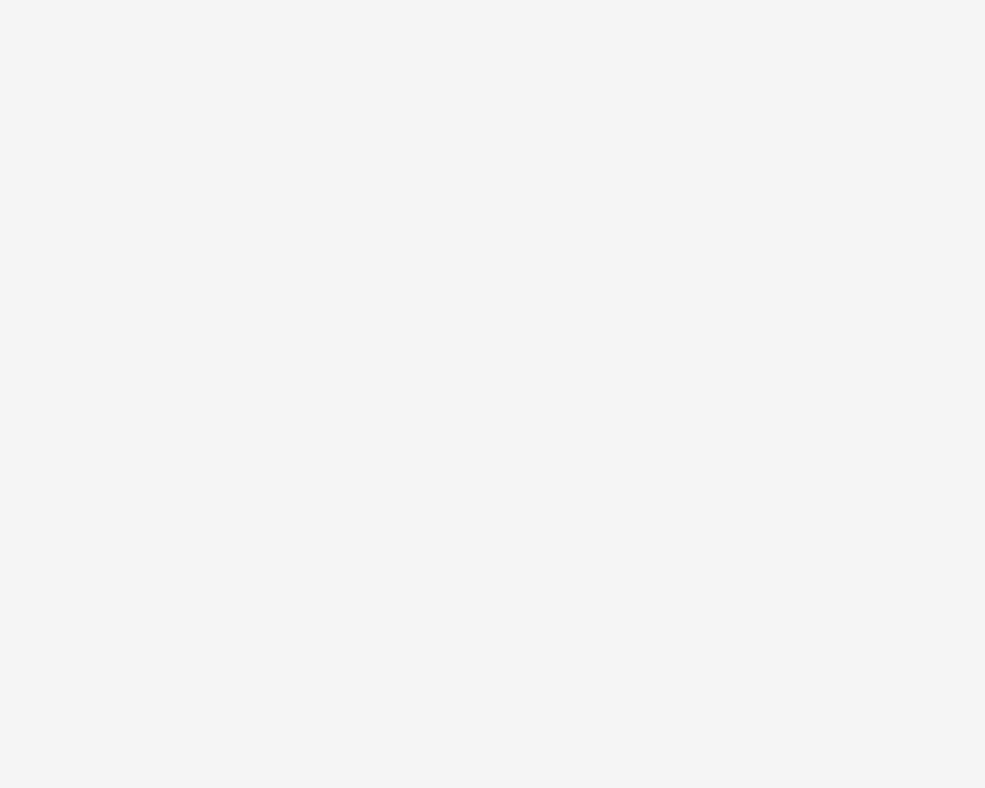
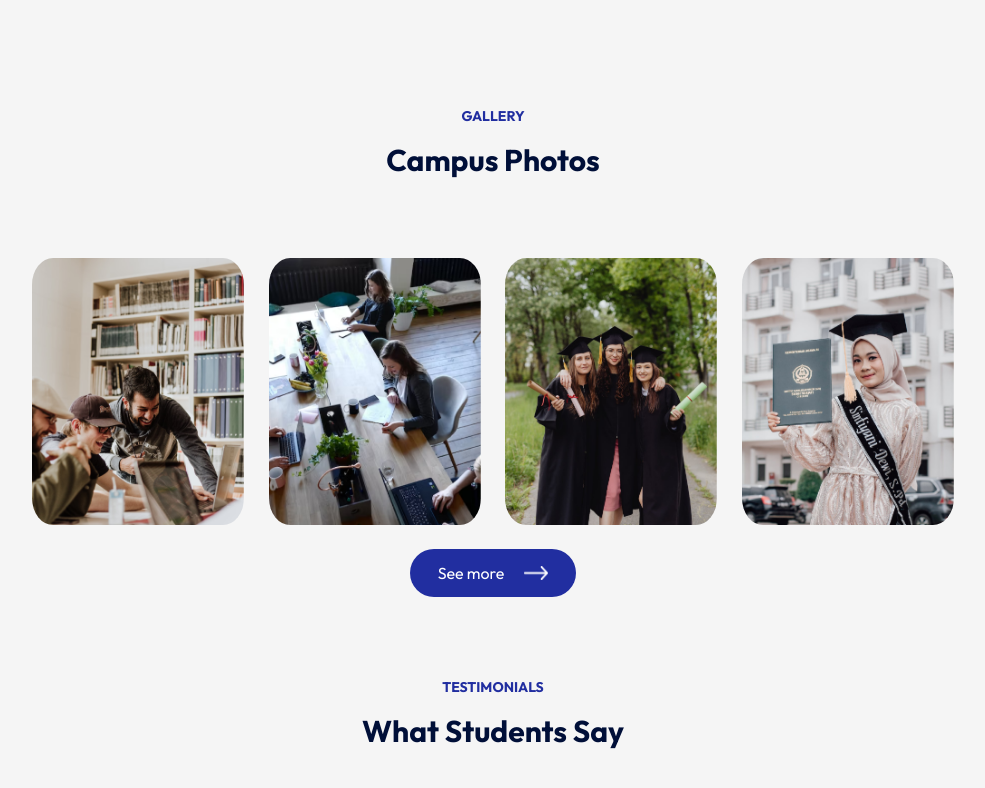
Before and after one commit to johnberry3/Edusity, a React (Vite) app: page / in a window 1280 px wide. Shown: the part 1816-2604 px from the top of the page, without its empty margins (147-1132 px from the left). Before the commit the page ends 1922 px from the top, so only its background shows below. Built offline with nearby package versions, Linux system fonts and the light colour scheme.

Commit message:
Added changes

```diff
--- a/src/App.jsx
+++ b/src/App.jsx
@@ -4,6 +4,8 @@ import Hero from './Components/hero/Hero'
 import Program from './Components/Programs/Program'
 import Title from './Components/Title/Title'
 import About from './Components/About/About'
+import Campus from './Components/Campus/Campus'
+import Testimonial from './Components/Testimonial/Testimonial'
 
 const App = () => {
   return (
@@ -14,6 +16,10 @@ const App = () => {
       <Title subTitle = 'Our Program' title='What we offer'/>
       <Program/>
       <About/>
+      <Title subTitle = 'GALLERY' title='Campus Photos'/>
+      <Campus/>
+      <Title subTitle = 'TESTIMONIALS' title='What Students Say'/>
+      <Testimonial/>
       </div>
     </div>
   )
--- /dev/null
+++ b/src/Components/Campus/Campus.css
@@ -0,0 +1,16 @@
+.campus{
+    margin: 80px auto;
+    width: 90%;
+    display: flex;
+    flex-direction: column;
+    align-items: center;
+}
+.gallery{
+   display: flex;
+   align-items: center;
+   justify-content: space-between;
+}
+.gallery img{
+    width: 23%;
+    border-radius: 10%;
+}
--- /dev/null
+++ b/src/Components/Campus/Campus.jsx
@@ -0,0 +1,23 @@
+import React from 'react'
+import './Campus.css'
+import gallery_1 from '../../assets/gallery-1.png'
+import gallery_2 from '../../assets/gallery-2.png'
+import gallery_3 from '../../assets/gallery-3.png'
+import gallery_4 from '../../assets/gallery-4.png'
+import white_arrow from '../../assets/white-arrow.png'
+
+const Campus = () => {
+  return (
+    <div className="campus">
+         <div className="gallery">
+         <img src={gallery_1} alt="" />
+         <img src={gallery_2} alt="" />
+         <img src={gallery_3} alt="" />
+         <img src={gallery_4} alt="" />
+         </div>
+         <button className='bg-[#212ea0] mt-6 px-7 text-white flex justify-center items-center gap-5 py-3 rounded-3xl'>See more <img src={white_arrow} className='w-6' alt="" /></button>
+    </div>
+  )
+}
+
+export default Campus
--- a/src/Components/Navbar/Navbar.css
+++ b/src/Components/Navbar/Navbar.css
@@ -11,3 +11,11 @@ nav{
     justify-content: space-between;
     z-index: 10;
 }
+/* .container{
+    width: 100%;
+    color: white;
+    padding: 0 10%;
+} */
+.dark-nav{
+    background-color: #212ea0;
+}
--- a/src/Components/Navbar/Navbar.jsx
+++ b/src/Components/Navbar/Navbar.jsx
@@ -1,10 +1,19 @@
-import React from 'react'
+import React, { useEffect, useState } from 'react'
 import logo from '../../assets/logo.png'
 import './Navbar.css'
 
 const Navbar = () => {
+
+  const [sticky, setSticky] = useState(false);
+
+  useEffect(()=>{
+      window.addEventListener('scroll', ()=>{
+         window.scrollY > 200? setSticky(true):setSticky(false);
+      }, [])
+  })
+
   return (
-     <nav className='w-full text-white px-[10%]'>
+     <nav className={`w-full text-white px-[10%]  ${sticky?'dark-nav': ''}`}>
          <img src={logo} className='w-[180px]' alt="" />
          <ul className='flex inline-block items-center outline-none gap-5 text-[15px] my-[5px] mx-[20px]'>
              <li>Home</li>
--- /dev/null
+++ b/src/Components/Testimonial/Testimonial.css
@@ -0,0 +1,11 @@
+.Testimonials{
+    margin: 80px auto;
+    padding: 0 80px;
+    position: relative;
+}
+.next-btn .back-btn{
+    background-color: #212ea0;
+    position: absolute;
+    top: 50%;
+    width: 50px;
+}
--- /dev/null
+++ b/src/Components/Testimonial/Testimonial.jsx
@@ -0,0 +1,19 @@
+import React from 'react'
+import './Testimonial.css'
+import user_1 from '../../assets/user-1.png'
+import user_2 from '../../assets/user-2.png'
+import user_3 from '../../assets/user-3.png'
+import user_4 from '../../assets/user-4.png'
+import next_icon from '../../assets/next-icon.png'
+import back_icon from '../../assets/back-icon.png'
+
+const Testimonial = () => {
+  return (
+    <div className="Testimonials">
+        <img src={next_icon} className='next-btn' alt="" />
+        <img src={back_icon} className='back-btn' alt="" />
+    </div>
+  )
+}
+
+export default Testimonial
```
